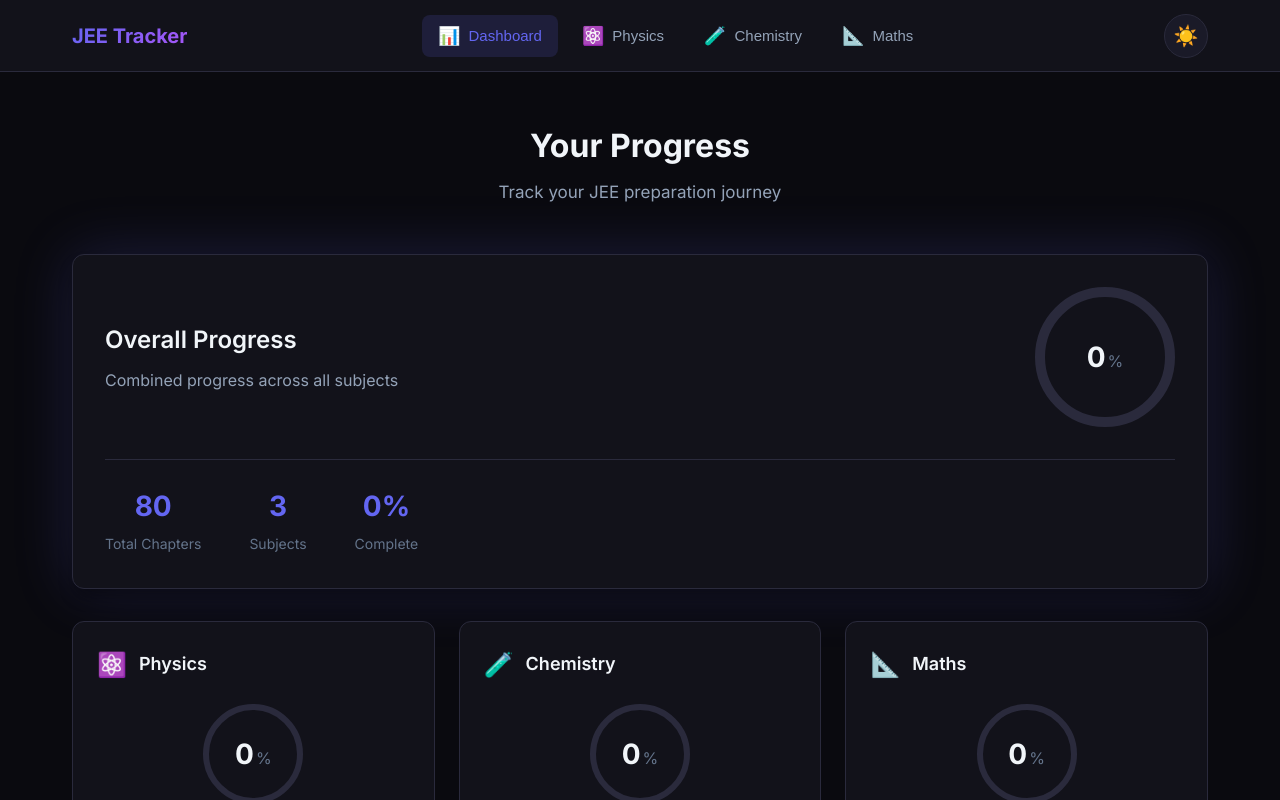
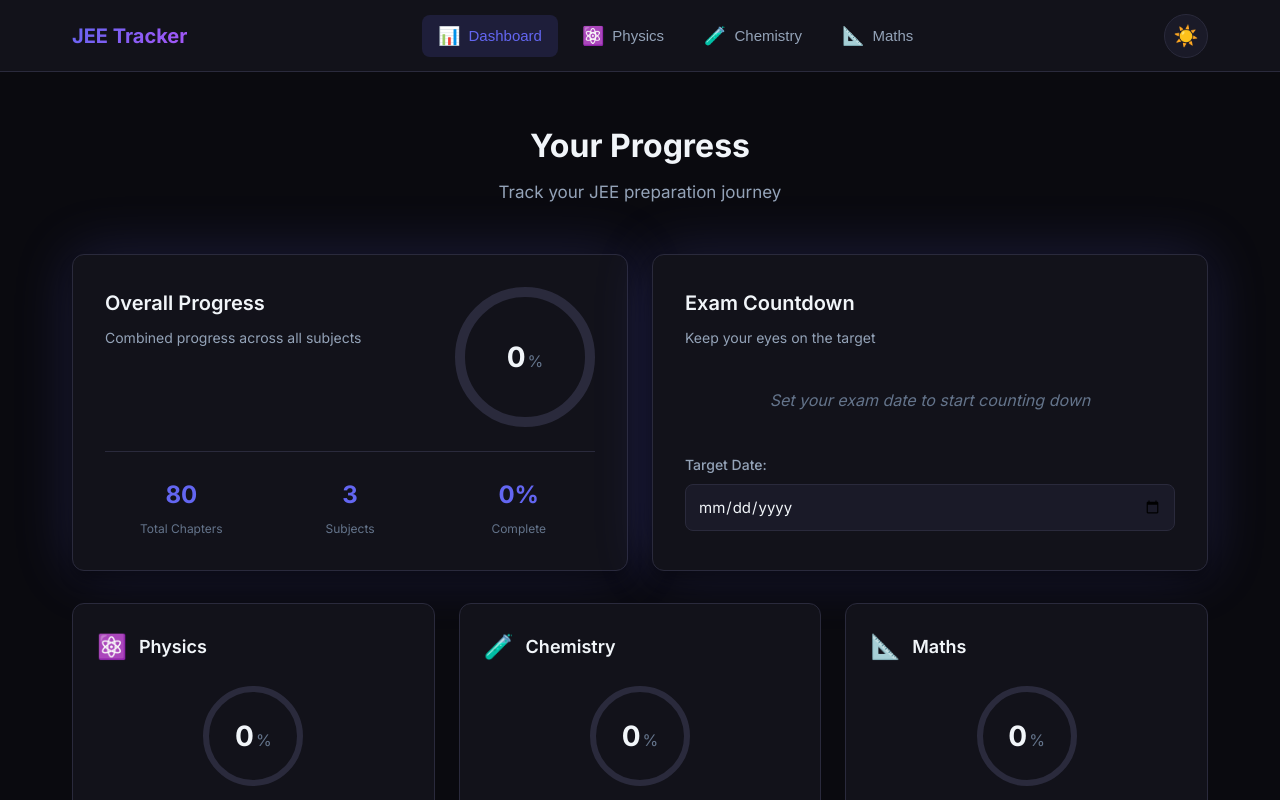
Before and after one commit to Namankatiyar/pcm-tracker, a React (Vite) app: page / in a window 1280 px wide. Shown: the top 800 px of the page. Built offline with nearby package versions, Linux system fonts and the light colour scheme.

Commit message:
implementation of day counter

```diff
--- a/src/App.css
+++ b/src/App.css
@@ -227,36 +227,49 @@ body {
   font-size: 1.0625rem;
 }
 
-.overall-progress-card {
+.dashboard-stats-row {
+  display: grid;
+  grid-template-columns: 1fr 1fr;
+  gap: 1.5rem;
+}
+
+.overall-progress-card, .exam-countdown-card {
   background: var(--bg-secondary);
   border: 1px solid var(--border);
   border-radius: var(--border-radius);
   padding: 2rem;
   box-shadow: var(--shadow-lg), var(--shadow-glow);
+  display: flex;
+  flex-direction: column;
+  justify-content: space-between;
 }
 
+/* Overall Progress Card Adjustments */
 .overall-content {
   display: flex;
   justify-content: space-between;
-  align-items: center;
-  margin-bottom: 2rem;
+  align-items: flex-start;
+  margin-bottom: 1.5rem;
+  gap: 1rem;
 }
 
 .overall-text h2 {
-  font-size: 1.5rem;
+  font-size: 1.25rem;
   font-weight: 600;
   margin-bottom: 0.5rem;
 }
 
 .overall-text p {
   color: var(--text-secondary);
+  font-size: 0.875rem;
 }
 
 .overall-stats {
   display: flex;
-  gap: 3rem;
+  justify-content: space-between;
   padding-top: 1.5rem;
   border-top: 1px solid var(--border);
+  gap: 1rem;
 }
 
 .stat {
@@ -264,17 +277,109 @@ body {
   flex-direction: column;
   align-items: center;
   gap: 0.25rem;
+  flex: 1;
 }
 
 .stat-value {
-  font-size: 1.75rem;
+  font-size: 1.5rem;
   font-weight: 700;
   color: var(--accent);
 }
 
 .stat-label {
+  font-size: 0.75rem;
+  color: var(--text-muted);
+  text-align: center;
+}
+
+/* Exam Countdown Card */
+.countdown-header h2 {
+  font-size: 1.25rem;
+  font-weight: 600;
+  margin-bottom: 0.5rem;
+}
+
+.countdown-header p {
+  color: var(--text-secondary);
   font-size: 0.875rem;
+}
+
+.countdown-content {
+  display: flex;
+  flex-direction: column;
+  align-items: center;
+  justify-content: center;
+  gap: 1.5rem;
+  margin-top: 1rem;
+  flex: 1;
+}
+
+.days-display {
+  display: flex;
+  flex-direction: column;
+  align-items: center;
+  line-height: 1;
+}
+
+.days-value {
+  font-size: 3.5rem;
+  font-weight: 800;
+  background: linear-gradient(135deg, var(--accent), #a855f7);
+  -webkit-background-clip: text;
+  -webkit-text-fill-color: transparent;
+  background-clip: text;
+}
+
+.days-label {
+  font-size: 1rem;
   color: var(--text-muted);
+  font-weight: 500;
+  margin-top: 0.5rem;
+}
+
+.no-date-message {
+  color: var(--text-muted);
+  font-style: italic;
+  text-align: center;
+  padding: 1rem;
+}
+
+.date-input-container {
+  display: flex;
+  flex-direction: column;
+  gap: 0.5rem;
+  width: 100%;
+}
+
+.date-input-container label {
+  font-size: 0.875rem;
+  color: var(--text-secondary);
+  font-weight: 500;
+}
+
+.date-input-container input[type="date"] {
+  width: 100%;
+  padding: 0.75rem;
+  background: var(--bg-tertiary);
+  border: 1px solid var(--border);
+  border-radius: var(--border-radius-sm);
+  color: var(--text-primary);
+  font-family: inherit;
+  font-size: 0.9375rem;
+  transition: all var(--transition-fast);
+}
+
+.date-input-container input[type="date"]:focus {
+  outline: none;
+  border-color: var(--accent);
+  box-shadow: 0 0 0 2px var(--accent-light);
+}
+
+/* Responsive update */
+@media (max-width: 900px) {
+  .dashboard-stats-row {
+    grid-template-columns: 1fr;
+  }
 }
 
 .subject-cards {
--- a/src/components/Dashboard.tsx
+++ b/src/components/Dashboard.tsx
@@ -1,5 +1,6 @@
 import { ProgressRing } from './ProgressBar';
 import { Subject, SubjectData } from '../types';
+import { useLocalStorage } from '../hooks/useLocalStorage';
 
 interface DashboardProps {
     physicsProgress: number;
@@ -18,6 +19,8 @@ export function Dashboard({
     subjectData,
     onNavigate
 }: DashboardProps) {
+    const [examDate, setExamDate] = useLocalStorage<string>('jee-exam-date', '');
+
     const subjects: { key: Subject; label: string; icon: string; progress: number; color: string }[] = [
         { key: 'physics', label: 'Physics', icon: '⚛️', progress: physicsProgress, color: '#6366f1' },
         { key: 'chemistry', label: 'Chemistry', icon: '🧪', progress: chemistryProgress, color: '#10b981' },
@@ -30,6 +33,27 @@ export function Dashboard({
         return { total: data.chapters.length, completed: 0 };
     };
 
+    const calculateDaysRemaining = () => {
+        if (!examDate) return null;
+        const target = new Date(examDate);
+        const today = new Date();
+        // Reset hours to compare just the dates
+        today.setHours(0, 0, 0, 0);
+        target.setHours(0, 0, 0, 0);
+
+        const diffTime = target.getTime() - today.getTime();
+        const diffDays = Math.ceil(diffTime / (1000 * 60 * 60 * 24));
+        return diffDays;
+    };
+
+    const daysRemaining = calculateDaysRemaining();
+
+    const getCountdownColor = (days: number) => {
+        // Map days to hue: 60 days -> 120 (Green), 30 days -> 60 (Yellow), 0 days -> 0 (Red)
+        const hue = Math.min(Math.max(days * 2, 0), 120);
+        return `hsl(${hue}, 80%, 45%)`;
+    };
+
     return (
         <div className="dashboard">
             <div className="dashboard-header">
@@ -37,6 +61,7 @@ export function Dashboard({
                 <p className="dashboard-subtitle">Track your JEE preparation journey</p>
             </div>
 
+            <div className="dashboard-stats-row">
                 <div className="overall-progress-card">
                     <div className="overall-content">
                         <div className="overall-text">
@@ -57,6 +82,46 @@ export function Dashboard({
                         <div className="stat">
                             <span className="stat-value">{overallProgress}%</span>
                             <span className="stat-label">Complete</span>
+                        </div>
+                    </div>
+                </div>
+
+                <div className="exam-countdown-card">
+                    <div className="countdown-header">
+                        <h2>Exam Countdown</h2>
+                        <p>Keep your eyes on the target</p>
+                    </div>
+
+                    <div className="countdown-content">
+                        {daysRemaining !== null ? (
+                            <div className="days-display">
+                                <span
+                                    className="days-value"
+                                    style={{
+                                        color: getCountdownColor(daysRemaining),
+                                        background: 'none',
+                                        WebkitTextFillColor: 'initial'
+                                    }}
+                                >
+                                    {daysRemaining}
+                                </span>
+                                <span className="days-label">{Math.abs(daysRemaining) === 1 ? 'Day' : 'Days'} {daysRemaining >= 0 ? 'Left' : 'Ago'}</span>
+                            </div>
+                        ) : (
+                            <div className="no-date-message">
+                                Set your exam date to start counting down
+                            </div>
+                        )}
+
+                        <div className="date-input-container">
+                            <label htmlFor="exam-date">Target Date:</label>
+                            <input
+                                type="date"
+                                id="exam-date"
+                                value={examDate}
+                                onChange={(e) => setExamDate(e.target.value)}
+                            />
+                        </div>
                     </div>
                 </div>
             </div>
```
Lines whose indentation alone changed are shown as unchanged.
